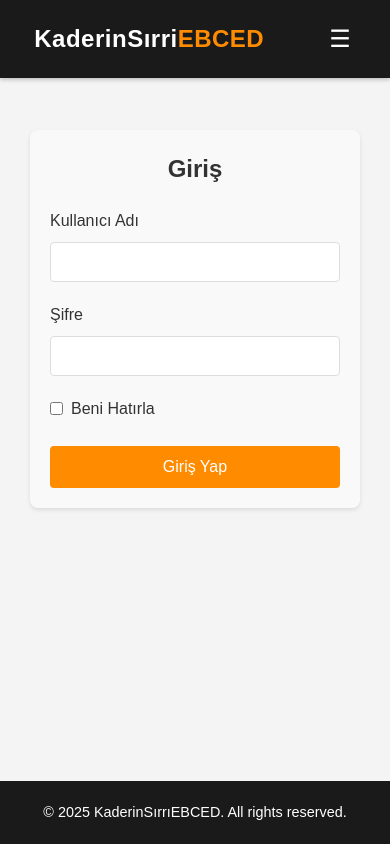
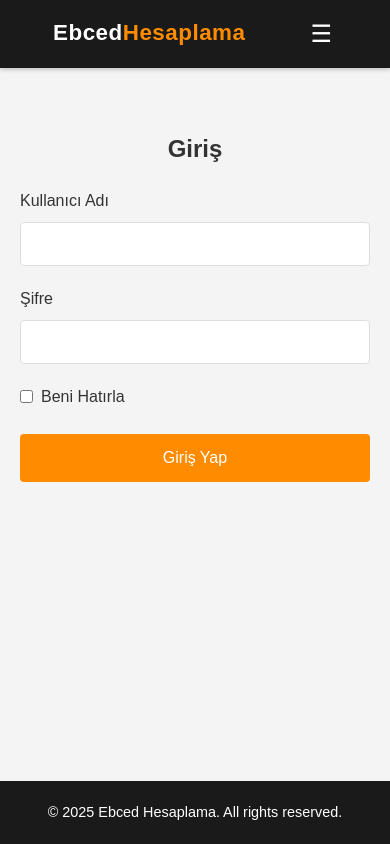
Before and after one commit to ahmetkaramercan/ebced_website, a Flask app: page /login in a window 390 px wide. Run offline with Flask 2, Linux system fonts and the light colour scheme.

Commit message:
telefon goruntusu duzelttildi

```diff
--- a/static/style.css
+++ b/static/style.css
@@ -12,6 +12,8 @@ body {
     min-height: 100vh;
     display: flex;
     flex-direction: column;
+    width: 100%;
+    overflow-x: hidden;
 }
 
 /* Header Styles */
@@ -58,14 +60,16 @@ nav a:hover, nav a.active {
 /* Main Content Styles */
 main {
     flex: 1;
-    margin-top: 80px; /* Header height + some padding */
-    padding-bottom: 60px; /* Footer height */
+    margin-top: 80px;
+    padding-bottom: 60px;
+    width: 100%;
 }
 
 .container {
     max-width: 1200px;
     margin: 2rem auto;
     padding: 0 1rem;
+    width: 100%;
 }
 
 h2 {
@@ -105,6 +109,7 @@ h2 {
     border-radius: 8px;
     box-shadow: 0 2px 4px rgba(0, 0, 0, 0.1);
     margin-bottom: 2.5rem;
+    width: 100%;
 }
 
 .info {
@@ -154,6 +159,7 @@ input[type="text"] {
     padding: 2.5rem;
     border-radius: 8px;
     box-shadow: 0 2px 4px rgba(0, 0, 0, 0.1);
+    width: 100%;
 }
 
 .result-section {
@@ -253,3 +259,56 @@ input[type="password"] {
     max-width: 400px;
     margin: 2rem auto;
 }
+
+/* Mobile Styles */
+@media (max-width: 768px) {
+    body {
+        padding: 0;
+    }
+
+    main {
+        margin-top: 60px;
+        padding-bottom: 40px;
+    }
+
+    .container {
+        margin: 0;
+        padding: 0;
+        max-width: 100%;
+    }
+
+    .form-container {
+        padding: 1.5rem;
+        border-radius: 0;
+        margin-bottom: 1rem;
+    }
+
+    .results {
+        padding: 1.5rem;
+        border-radius: 0;
+    }
+
+    .tabs {
+        padding: 0 1rem;
+        margin-bottom: 1rem;
+        flex-wrap: wrap;
+    }
+
+    .tab {
+        flex: 1;
+        min-width: 150px;
+        text-align: center;
+        padding: 0.8rem;
+    }
+
+    input[type="text"],
+    input[type="password"],
+    input[type="date"] {
+        font-size: 16px; /* Prevents zoom on iOS */
+    }
+
+    .submit-btn {
+        width: 100%;
+        min-width: unset;
+    }
+}
--- a/templates/base.html
+++ b/templates/base.html
@@ -3,7 +3,7 @@
 <head>
     <meta charset="UTF-8">
     <meta name="viewport" content="width=device-width, initial-scale=1.0">
-    <title>KaderinSırriEBCED</title>
+    <title>Ebced Hesaplama</title>
     <link rel="stylesheet" href="{{ url_for('static', filename='style.css') }}">
     <style>
         /* Reset and base styles */
@@ -165,7 +165,13 @@
         /* Responsive styles */
         @media (max-width: 768px) {
             header {
-                padding: 20px;
+                padding: 15px;
+            }
+
+            main {
+                margin-top: 70px;
+                padding: 0;
+                max-width: 100%;
             }
 
             .menu-toggle {
@@ -180,8 +186,9 @@
                 right: 0;
                 background-color: #1a1a1a;
                 flex-direction: column;
-                padding: 10px;
+                padding: 0;
                 box-shadow: 0 2px 4px rgba(0,0,0,0.2);
+                width: 100%;
             }
 
             .nav-container.active {
@@ -191,39 +198,46 @@
             nav {
                 flex-direction: column;
                 width: 100%;
-                gap: 10px;
+                gap: 0;
             }
 
             nav a {
                 width: 100%;
                 text-align: center;
-                padding: 12px;
+                padding: 15px;
+                border-radius: 0;
+                border-bottom: 1px solid rgba(255, 255, 255, 0.1);
+            }
+
+            nav a:last-child {
+                border-bottom: none;
             }
 
             .user-nav {
                 flex-direction: column;
                 width: 100%;
                 margin-left: 0;
-                gap: 10px;
+                gap: 0;
                 border-left: none;
                 padding-left: 0;
                 border-top: 1px solid rgba(255, 255, 255, 0.1);
-                padding-top: 10px;
-                margin-top: 10px;
             }
 
             .profile-link, .auth-btn {
                 width: 100%;
                 text-align: center;
+                padding: 15px;
+                margin: 0;
+                border-radius: 0;
+                border: none;
             }
 
-            main {
-                margin-top: 80px;
-                padding: 10px;
+            .profile-link {
+                border-bottom: 1px solid rgba(255, 255, 255, 0.1);
             }
 
             .logo h1 {
-                font-size: 1.5rem;
+                font-size: 1.4rem;
             }
         }
     </style>
@@ -232,7 +246,7 @@
     <header>
         <div class="header-content">
             <div class="logo">
-                <h1>KaderinSırri<span>EBCED</span></h1>
+                <h1>Ebced<span>Hesaplama</span></h1>
             </div>
             <button class="menu-toggle" aria-label="Toggle menu">☰</button>
             <div class="nav-container">
@@ -258,7 +272,7 @@
     </main>
 
     <footer>
-        <p>&copy; 2025 KaderinSırrıEBCED. All rights reserved.</p>
+        <p>&copy; 2025 Ebced Hesaplama. All rights reserved.</p>
     </footer>
 
     <script>
--- a/templates/login.html
+++ b/templates/login.html
@@ -3,8 +3,7 @@
 {% block content %}
 <div class="login-container">
     <div class="form-container">
-        <h2>Giriş</h2>
-
+        <h2> Giriş </h2>
         {% with messages = get_flashed_messages() %}
             {% if messages %}
                 {% for message in messages %}
@@ -145,16 +144,31 @@ h2 {
 @media (max-width: 768px) {
     .login-container {
         margin-top: 40px;
+        padding: 0;
+        max-width: 100%;
     }
 
     .form-container {
         padding: 20px;
+        border-radius: 0;
+        box-shadow: none;
+        background-color: transparent;
     }
 
     h2 {
         font-size: 1.5rem;
         margin-bottom: 20px;
     }
+
+    .form-group input[type="text"],
+    .form-group input[type="password"] {
+        padding: 12px;
+        font-size: 16px;
+    }
+
+    .submit-btn {
+        padding: 15px;
+    }
 }
 </style>
 {% endblock %}
```
